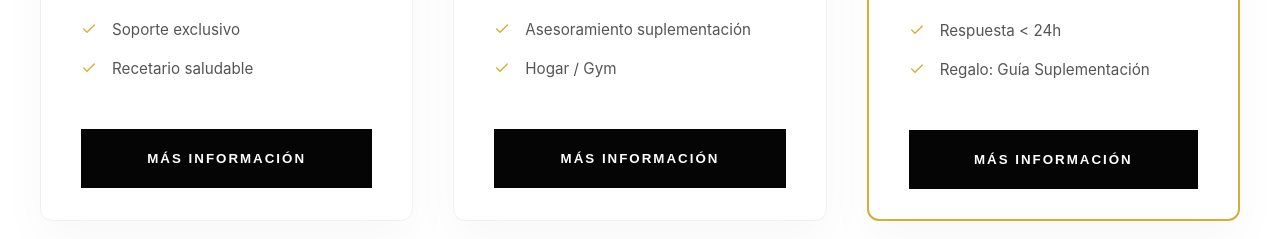
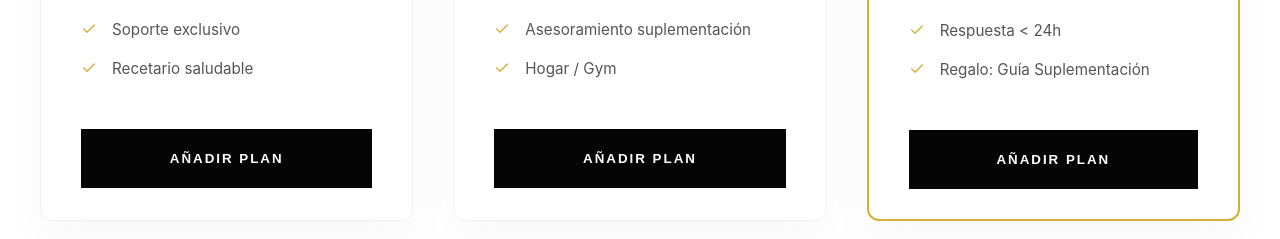
Before and after one commit to euroDrive-Import/gymDemo.github.io, a React (Vite) app: page / in a window 1280 px wide. Shown: the part 1760-1999 px from the top of the page. Built offline with nearby package versions, Linux system fonts and the light colour scheme; a web font is replaced by a local one.

Commit message:
🚀 Prop: Botones de añadir plan e imagen 4 corregidos

```diff
--- a/src/App.jsx
+++ b/src/App.jsx
@@ -30,7 +30,7 @@ const PRODUCTS = [
         id: 'p4', name: "Team Competición", price: "149.00",
         description: "Entrenamiento avanzado, posing, mindset y preparación específica.",
         features: ["Entrenamiento avanzado", "Posing técnico", "Asesoramiento estética", "Mindset y motivación", "Seguimiento continuo"],
-        image: "https://images.unsplash.com/photo-1620188467120-093a100344bb?w=800"
+        image: "https://images.unsplash.com/photo-1574680096145-d05b474e2155?w=800"
     }
 ];
 
@@ -241,7 +241,7 @@ function App() {
                     whileTap={{ scale: 0.95 }}
                     onClick={() => addToCart(p)}
                   >
-                    MÁS INFORMACIÓN
+                    AÑADIR PLAN
                   </motion.button>
                 </div>
               </motion.div>
```
